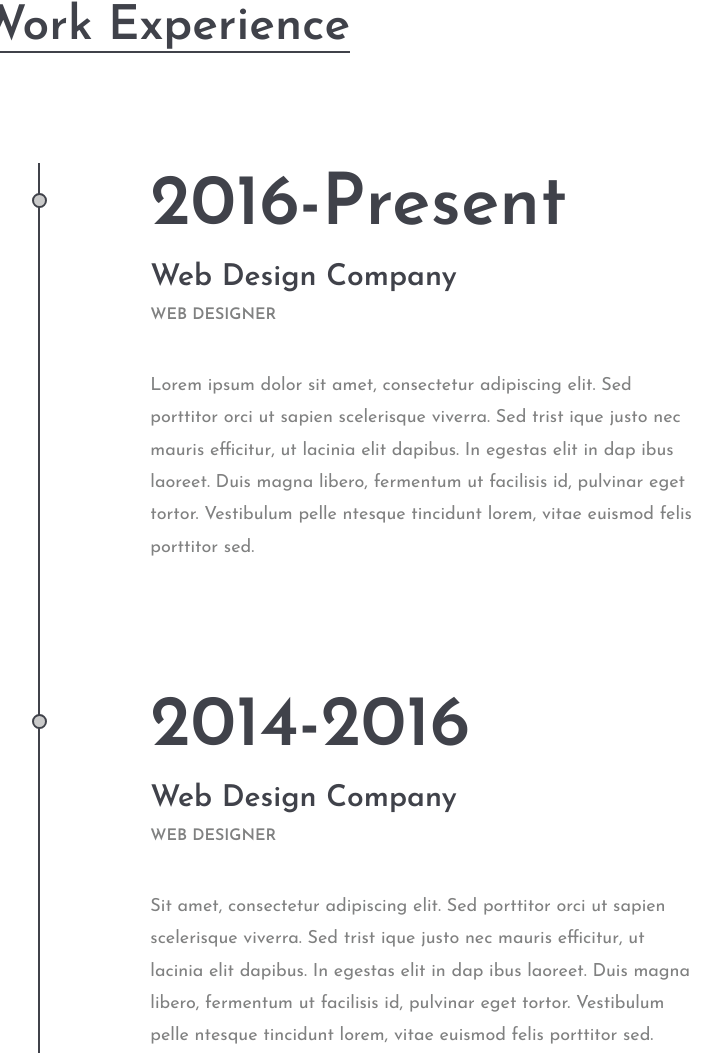
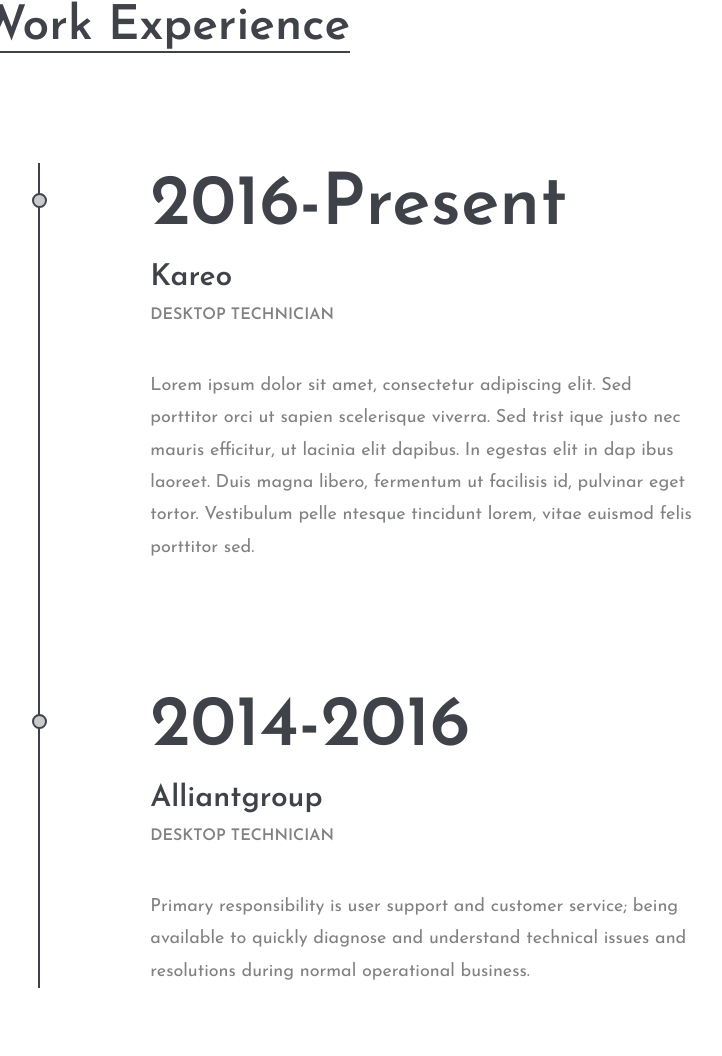
Before and after one commit to mjanke28/mattjanke.com, a plain HTML site: page index.html in a window 1280 px wide. Shown: the part 1153-2209 px from the top of the page, without its empty margins (250-972 px from the left). Drawn offline with Linux system fonts and the light colour scheme.

Commit message:
Images and text

```diff
--- a/index.html
+++ b/index.html
@@ -118,15 +118,15 @@
 					<ul class="resume-list">
 						<li>
 							<h2>2016-Present</h2>
-							<h3>Web Design Company</h3>
-							<h4>Web Designer</h4>
+							<h3>Kareo</h3>
+							<h4>Desktop Technician</h4>
 							<p>Lorem ipsum dolor sit amet, consectetur adipiscing elit. Sed porttitor orci ut sapien scelerisque viverra. Sed trist ique justo nec mauris efficitur, ut lacinia elit dapibus. In egestas elit in dap ibus laoreet. Duis magna libero, fermentum ut facilisis id, pulvinar eget tortor. Vestibulum pelle ntesque tincidunt lorem, vitae euismod felis porttitor sed. </p>
 						</li>
 						<li>
 							<h2>2014-2016</h2>
-							<h3>Web Design Company</h3>
-							<h4>Web Designer</h4>
-							<p>Sit amet, consectetur adipiscing elit. Sed porttitor orci ut sapien scelerisque viverra. Sed trist ique justo nec mauris efficitur, ut lacinia elit dapibus. In egestas elit in dap ibus laoreet. Duis magna libero, fermentum ut facilisis id, pulvinar eget tortor. Vestibulum pelle ntesque tincidunt lorem, vitae euismod felis porttitor sed. </p>
+							<h3>Alliantgroup</h3>
+							<h4>Desktop Technician</h4>
+							<p>Primary responsibility is user support and customer service; being available to quickly diagnose and understand technical issues and resolutions during normal operational business. </p>
 						</li>
 					</ul>
 				</div>
@@ -216,14 +216,14 @@
 				<div class="row">
 					<div class="col-xl-3 col-lg-6 col-md-6">
 						<div class="portfolio-item">
-							<a href="https://medium.com/@mjanke28/case-study-for-the-nhmla-exhibit-interaction-mobile-application-3164bd935452" class="set-bg port-pic ignore-magnific" data-setbg="img/portfolio/1.jpg"></a>
+							<a href="https://medium.com/@mjanke28/case-study-for-the-nhmla-exhibit-interaction-mobile-application-3164bd935452" class="set-bg port-pic ignore-magnific" data-setbg="img/portfolio/NHMLA-iPhone.png"></a>
 							<h2>NHMLA Exhibit</h2>
 							<p>Case Study</p>
 						</div>
 					</div>
 					<div class="col-xl-3 col-lg-6 col-md-6">
 						<div class="portfolio-item">
-							<a href="https://medium.com/@mjanke28/sole-food-street-farms-ui-redesign-31e7a3d548ab" class="set-bg port-pic ignore-magnific" data-setbg="img/SoleFood.png"></a>
+							<a href="https://medium.com/@mjanke28/sole-food-street-farms-ui-redesign-31e7a3d548ab" class="set-bg port-pic ignore-magnific" data-setbg="img/portfolio/SoleFood-iPad.png"></a>
 							<h2>Sole Food Street Farms</h2>
 							<p>Case Study</p>
 						</div>
```
Also changed, not shown: img/portfolio/NHMLA-iPhone.png (added), img/portfolio/SoleFood-iPad.png (renamed from img/SoleFood.png), 2 other files.
